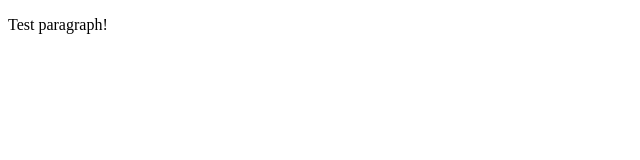
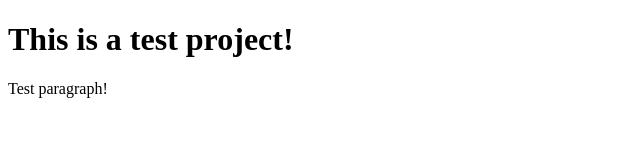
Before and after one commit to adriantoddross/e18-first-project, a plain HTML site: page index.html in a window 1280 px wide. Shown: the whole page, without its empty margins (0-640 px from the left). Drawn offline with Linux system fonts and the light colour scheme.

Commit message:
Added header to index.html

```diff
--- a/index.html
+++ b/index.html
@@ -7,6 +7,7 @@
     <title>Document</title>
 </head>
 <body>
+    <h1>This is a test project!</h1>
     <p>Test paragraph!</p>
 </body>
 </html>
```
